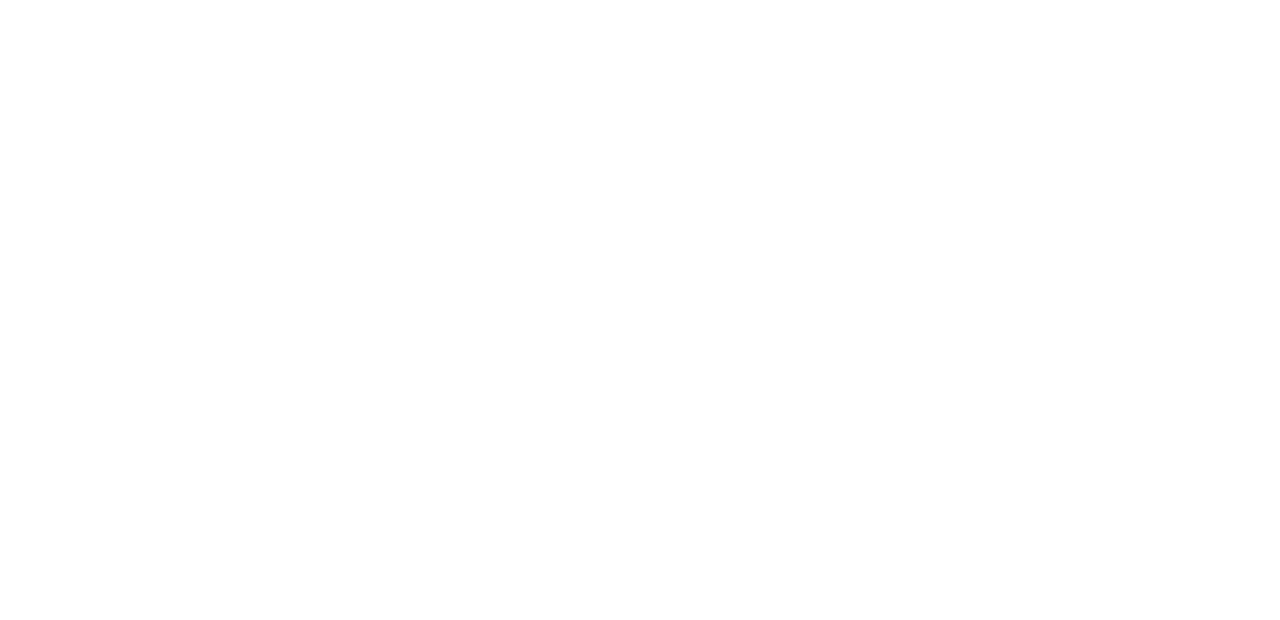
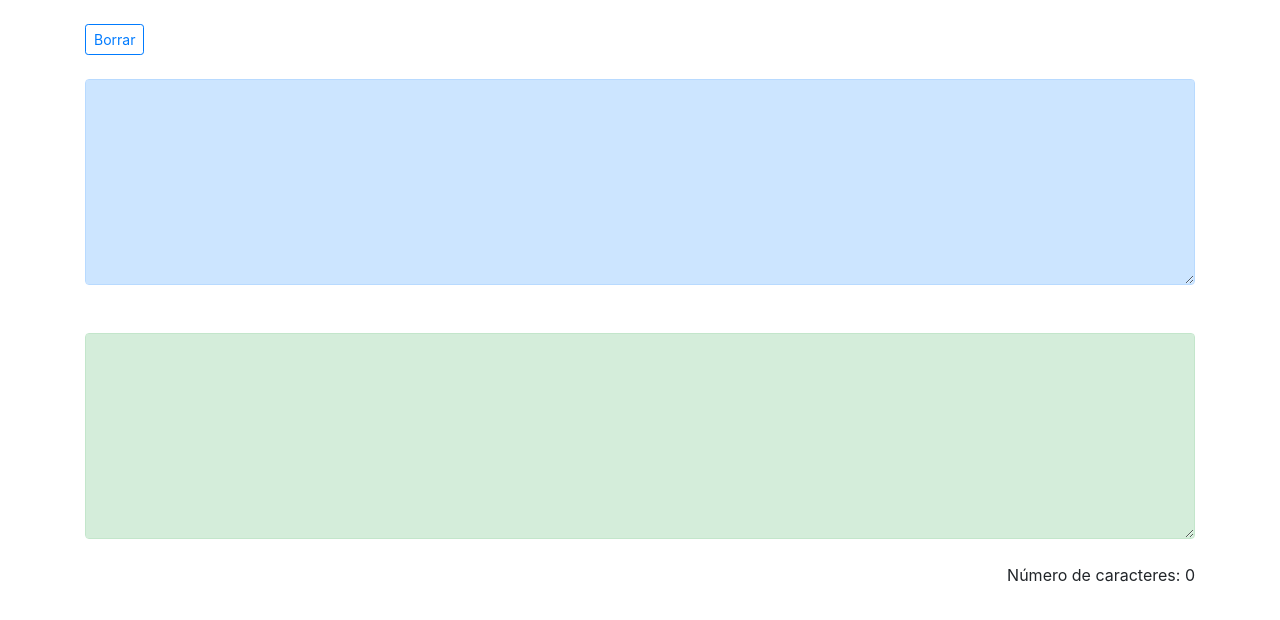
Before and after one commit to obedmacallums/copiaypega, a Nuxt app: page / in a window 1280 px wide. Shown: the top 620 px of the page. Built offline with nearby package versions, Linux system fonts and the light colour scheme.

Commit message:
first core app

```diff
--- a/pages/index.vue
+++ b/pages/index.vue
@@ -1,13 +1,124 @@
 <template>
 
+
+
+
+    <div class="container mt-4">
+
+
+      <button class="btn btn-outline-primary btn-sm mb-4" @click="clean">Borrar</button>
+      <br>
+      <textarea class="form-control alert-primary" v-model="message_in" id="input" rows="8"></textarea>
+      <br>
+      <br>
+
+      <textarea class="form-control" v-bind:class="[message_out.length > max_car ? 'alert-danger' : 'alert-success']"
+        id="output" v-model="message_out" @click="copy" rows="8"></textarea>
+      <br>
+      <p class="text-right">Número de caracteres: {{message_out.length}}</p>
+
+      <div>
+
+        <div id="example-1" v-for="(item, index) in list_word" :key="item.index" class="d-inline m-2">
+
+          <div v-if="item.word" class="d-inline">
+
+            <span class="btn btn btn-sm m-1" @click="mod_status(index)"
+              v-bind:class="[item.status ? 'btn-primary' : 'btn-secondary delete-line-through']">{{ item.word }}</span>
+          </div>
+        </div>
+
+
+      </div>
+
+
+    </div>
+
+
 </template>
+<script>
 
-<script>
-export default {}
+
+export default {
+  data() {
+    return {
+      message_in: "",
+      message_out: "",
+      list_word: [],
+      max_car: 625
+
+    }
+  },
+
+  watch: {
+
+    message_in() {
+      this.to_process()
+    },
+
+  },
+
+  methods: {
+    to_process() {
+
+      var varstr = this.message_in;
+      var varstr2 = varstr.replace(/(\r\n|\n|\r)/gm, " ").trim();
+      var varstr3 = varstr2.split(" ").filter(e => e.trim());
+      var varstr4 = varstr3.join(" ").toUpperCase();
+      var okokok = varstr4.split(" ");
+      this.list_word = okokok.map(word => ({
+        "word": word,
+        "status": true
+      }));
+      this.resultado()
+
+    },
+
+    resultado() {
+      var resultado1 = this.list_word
+      var resultado2 = resultado1.map(x => {
+        if (x.status) {
+          return x.word
+        }
+      });
+
+      var resultado3 = resultado2.join(" ")
+      var resultado4 = resultado3.split(" ").filter(e => e.trim());
+      this.message_out = resultado4.join(" ")
+
+    },
+
+    clean() {
+      this.message_in = "";
+
+    },
+
+    copy() {
+      var copyText = document.getElementById("output");
+      copyText.select();
+      copyText.setSelectionRange(0, 99999);
+      document.execCommand("copy");
+    },
+
+    mod_status(index) {
+      var xxx = this.list_word
+      xxx[index]["status"] = !xxx[index]["status"]
+      this.list_word = xxx
+      this.resultado()
+    }
+  },
+
+}
 </script>
 
 <style>
 
-
+.delete-line-through {
+    text-decoration: line-through!important;
+    text-decoration-line: line-through !important;
+    text-decoration-thickness: initial !important;
+    text-decoration-style: initial !important;
+    text-decoration-color: initial !important;
+}
 
 </style>
```
